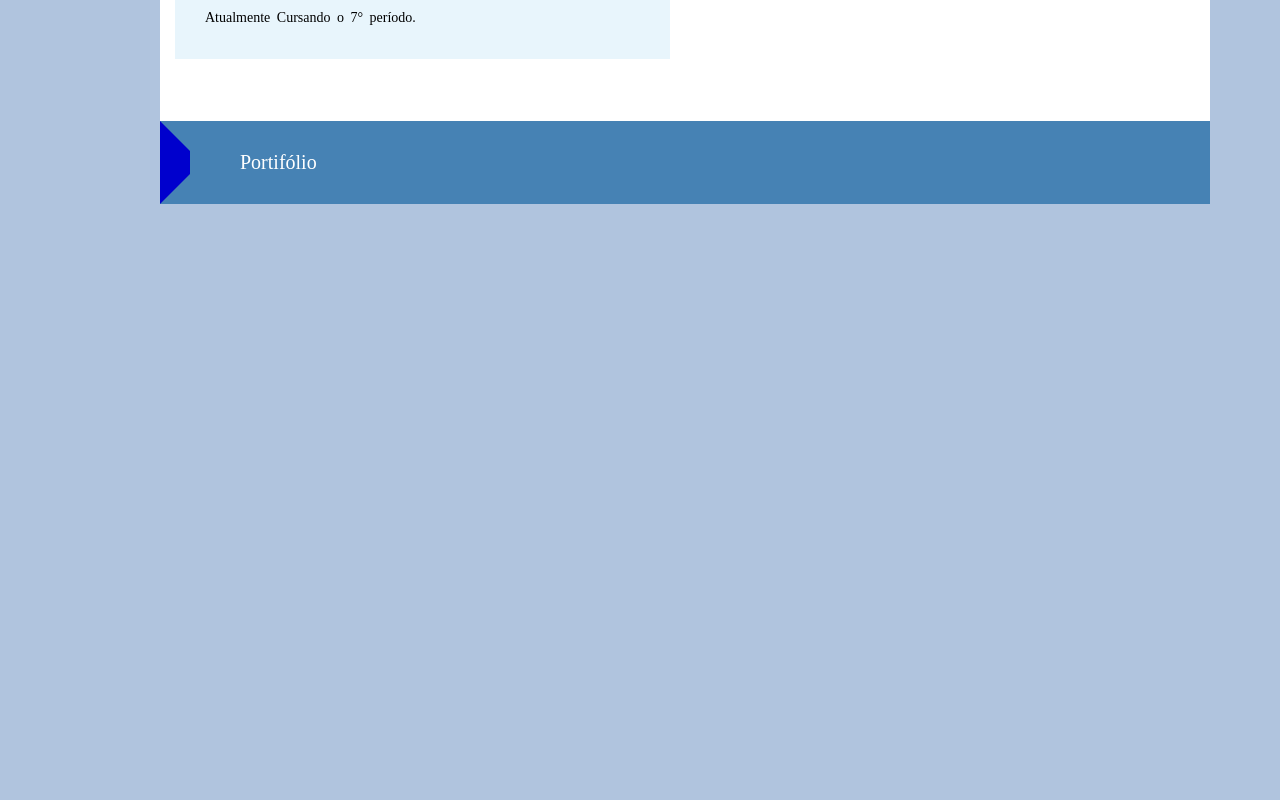
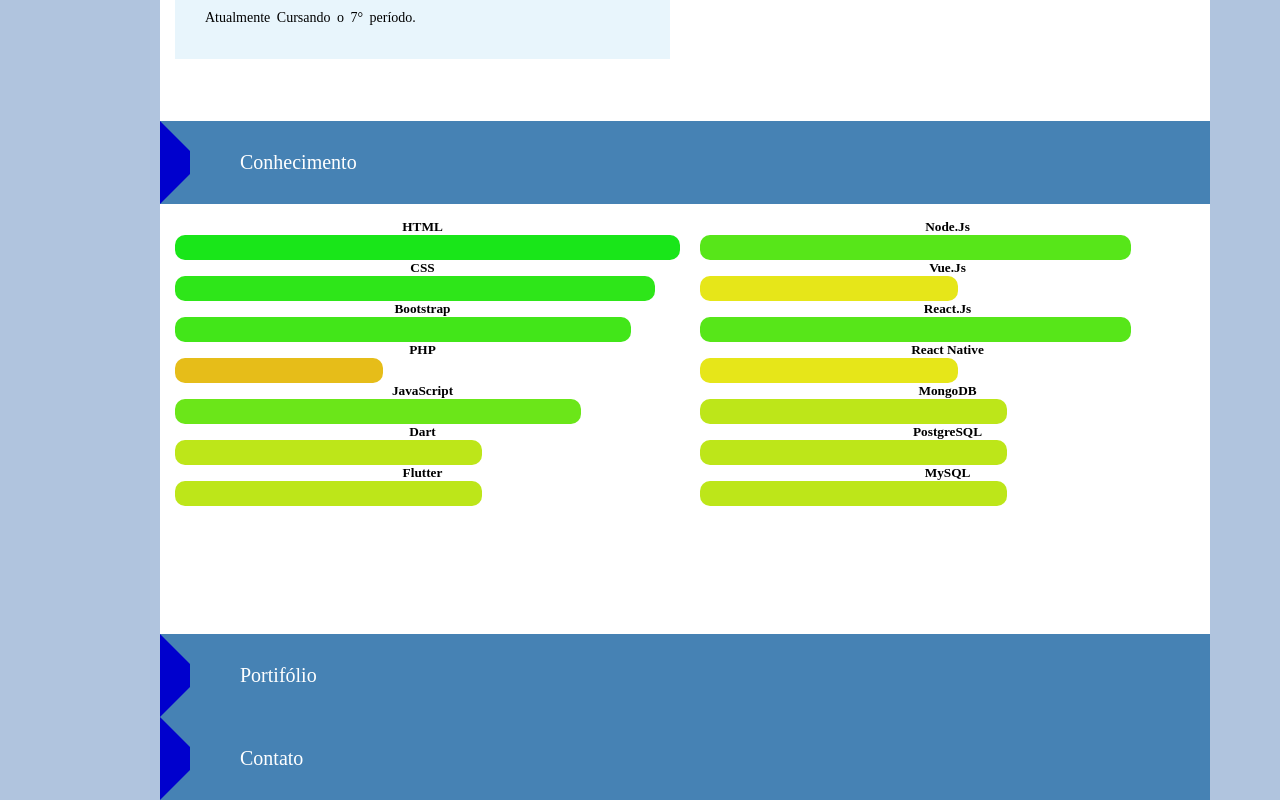
Before and after one commit to lopes-bot/Portifolio, a React (Create React App) app: page / in a window 1280 px wide. Shown: the part 892-1692 px from the top of the page. Before the commit the page ends 1096 px from the top, so only its background shows below. Built offline with nearby package versions, Linux system fonts and the light colour scheme.

Commit message:
adicionado barra de progresso

```diff
--- /dev/null
+++ b/src/components/know.js
@@ -0,0 +1,58 @@
+import React from 'react';
+import {Container , Card , BarProg , Tec} from '../styles/style';
+
+// import { Container } from './styles';
+
+function Know() {
+  return (<Container>
+      <Card>
+        <Tec>HTML</Tec>
+        <BarProg prog="100"></BarProg>
+
+        <Tec>CSS</Tec>
+        <BarProg prog="95"></BarProg>
+
+        <Tec>Bootstrap</Tec>
+        <BarProg prog="90"></BarProg>
+
+        <Tec>PHP</Tec>
+         <BarProg prog="40"></BarProg>
+
+        <Tec>JavaScript</Tec>
+        <BarProg prog="80"></BarProg>
+
+        <Tec>Dart</Tec>
+          <BarProg prog="60"></BarProg>
+
+          <Tec>Flutter</Tec>
+          <BarProg prog="60"></BarProg>
+
+      </Card>
+      <Card>
+      <Tec>Node.Js</Tec>
+        <BarProg prog="85"></BarProg>
+        <Tec>Vue.Js</Tec>
+        <BarProg prog="50"></BarProg>
+
+        <Tec>React.Js</Tec>
+        <BarProg prog="85"></BarProg>
+
+        <Tec>React Native</Tec>
+          <BarProg prog="50"></BarProg>
+
+        <Tec>MongoDB</Tec>
+        <BarProg prog="60"></BarProg>
+
+        <Tec>PostgreSQL</Tec>
+        <BarProg prog="60"></BarProg>
+        <Tec>MySQL</Tec>
+        <BarProg prog="60"></BarProg>
+
+
+      </Card>
+
+
+  </Container>);
+}
+
+export default Know;
--- a/src/components/perfil.js
+++ b/src/components/perfil.js
@@ -50,6 +50,7 @@
 
     </Card>
 
+
   </Container>);
 }
 
--- /dev/null
+++ b/src/components/portfolio.js
@@ -0,0 +1,12 @@
+import React from 'react';
+import {Container} from '../styles/style';
+
+// import { Container } from './styles';
+
+function Portifolio() {
+  return(<Container>
+
+  </Container>);
+}
+
+export default Portifolio;
--- a/src/pages/home.js
+++ b/src/pages/home.js
@@ -3,6 +3,8 @@
 import Pefil from '../components/perfil';
 import Resumo from '../components/resumo';
 import Fita from '../components/fita';
+import Portifolio from '../components/portfolio';
+import Know from '../components/know';
 import '../components/style.css';
 
 // import { Container } from './styles';
@@ -13,7 +15,11 @@
     <Pefil></Pefil>
     <Fita name="Resumo"></Fita>
     <Resumo></Resumo>
+    <Fita name="Conhecimento"></Fita>
+    <Know></Know>
     <Fita name="Portifólio"></Fita>
+    <Portifolio></Portifolio>
+    <Fita name="Contato"></Fita>
 
   </>
   );
--- a/src/styles/style.js
+++ b/src/styles/style.js
@@ -3,6 +3,8 @@
 export const Nav = styled.div `
     background-color:  	#4682B4;
     height:60px;
+    width:1050px;
+    margin-left:160px;
     color:white;
     padding-top:10px;
 `;
@@ -109,3 +111,24 @@
     margin-left:50px;
     font-size: 20px;
 `;
+export const BoxBar = styled.div `
+
+  height: 15px;
+  padding: 5px;
+  border-radius:10px;
+  background-color: #ccc;
+  display: flex;
+
+`;
+
+export const BarProg = styled(BoxBar) `
+    --progress:${props => props.prog};
+   content: "";
+  width: calc(var(--progress) * 1%);
+  background-color: hsl( calc(var(--progress) * 1.2) , 80%, 50%);
+  transition: all 0.2s ease;
+
+`;
+export const Tec = styled.h5 `
+
+`;
```
Also changed, not shown: src/components/resumo.js (line endings or trailing spaces).
